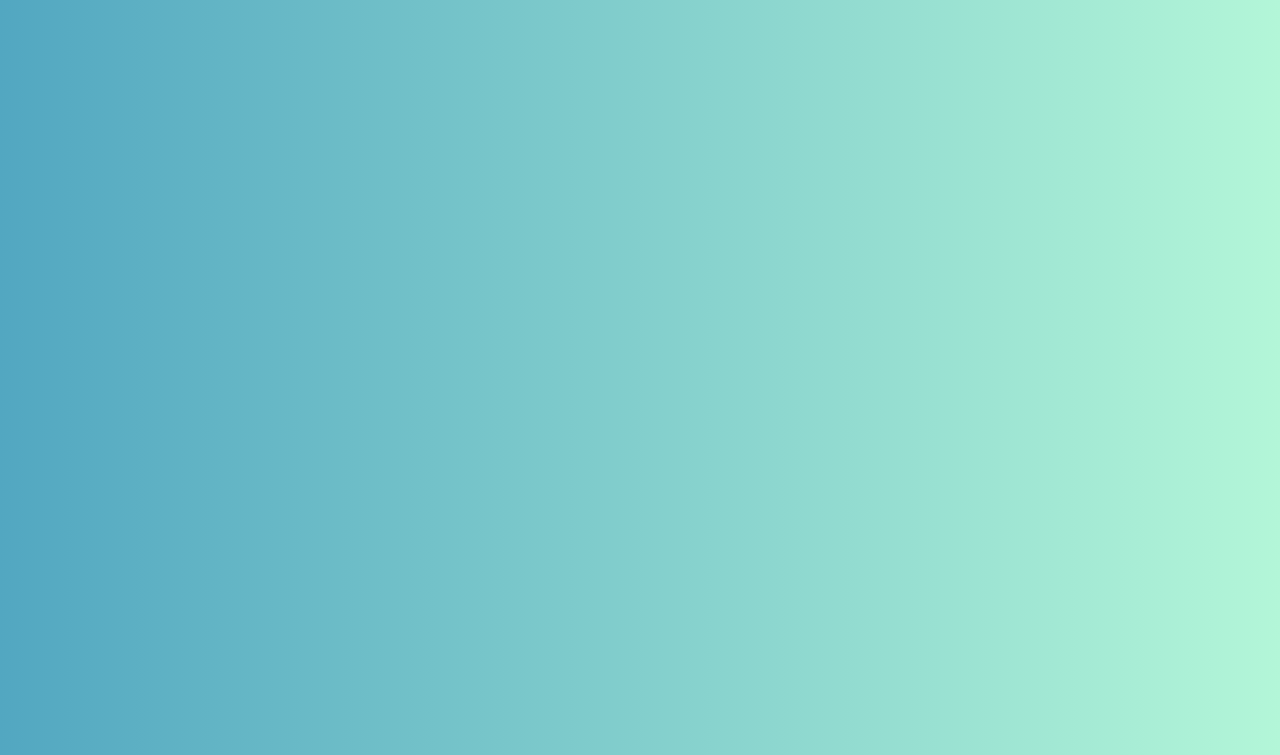
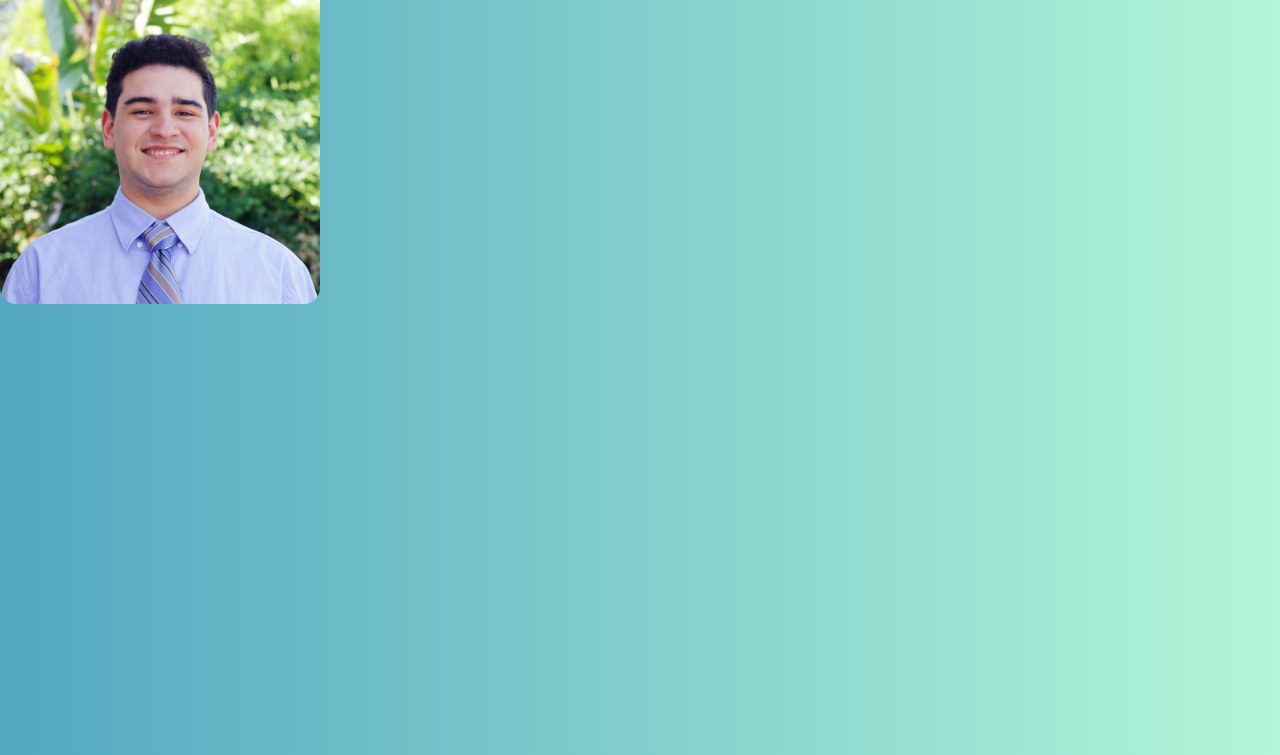
Before and after one commit to nickcamp13/Portfolio, a plain HTML site: page index.html in a window 1280 px wide. Shown: the part 45-800 px from the top of the page. Drawn offline with Linux system fonts and the light colour scheme.

Commit message:
idk what to DO

```diff
--- a/css/style.css
+++ b/css/style.css
@@ -7,15 +7,26 @@
 body {
   font-family: 'Montserrat', sans-serif;
   background-color: black;
-  background-image: linear-gradient(to right, #DCF8EF, #FEE2F8);
   background-image: linear-gradient(to left, #B3F6D8, #52A7C1);
 }
 
 .look-at-nick {
   width: 100%;
-  height: 75vh;
+  height: 90vh;
   display: grid;
   grid-template-columns: repeat(2, 1fr);
-  column-gap: 1rem;
+  column-gap: 0;
   position: relative;
 }
+
+.look-at-nick .grid-col {
+  position: relative;
+}
+
+#profile img {
+  max-width: 100%;
+  max-height: 100%;
+  width: 50%;
+  height: auto;
+  border-radius: 5%;
+}
--- a/index.html
+++ b/index.html
@@ -19,7 +19,15 @@
   </head>
   <body>
     <header class="look-at-nick">
+      <section class="grid-col" id="about-me">
+        <div id="profile">
+          <h1>Nicholas Campos</h1>
+          <img src="./img/Professional.jpeg" alt="">
+        </div>
+      </section>
+      <section class="grid-col" id="education">
 
+      </section>
     </header>
   </body>
 </html>
```
